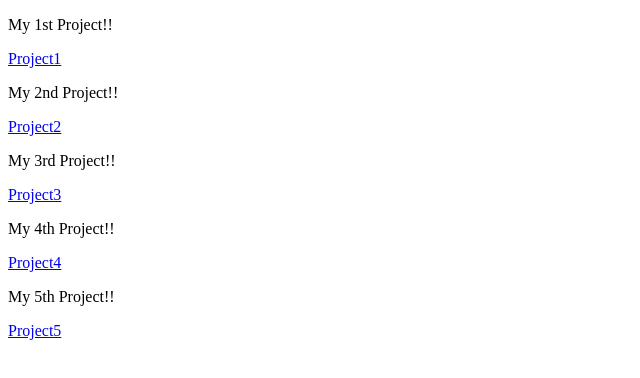
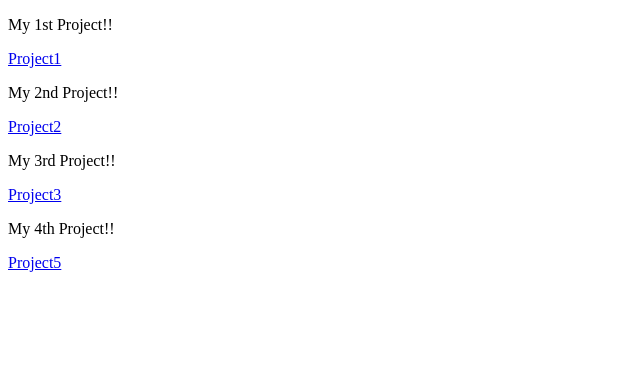
Before and after one commit to Nate-Lema/index.html, a plain HTML site: page index.html in a window 1280 px wide. Shown: the whole page, without its empty margins (0-640 px from the left). Drawn offline with Linux system fonts and the light colour scheme.

Commit message:
fixing the project list

```diff
--- a/index.html
+++ b/index.html
@@ -16,8 +16,6 @@
     <a href="https://nate-lema.github.io/svg/">Project3</a>
     <br>
     <P>My 4th Project!!</P>
-    <a href="https://nate-lema.github.io/myDom/">Project4</a>
-    <P>My 5th Project!!</P>
     <a href="https://nate-lema.github.io/myDom2/">Project5</a>
 </body>
 </html>
```
